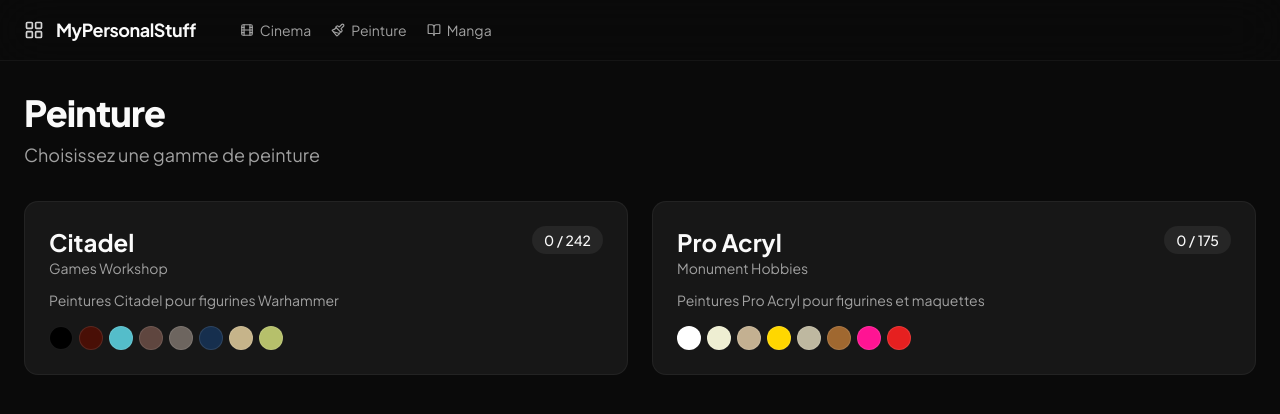
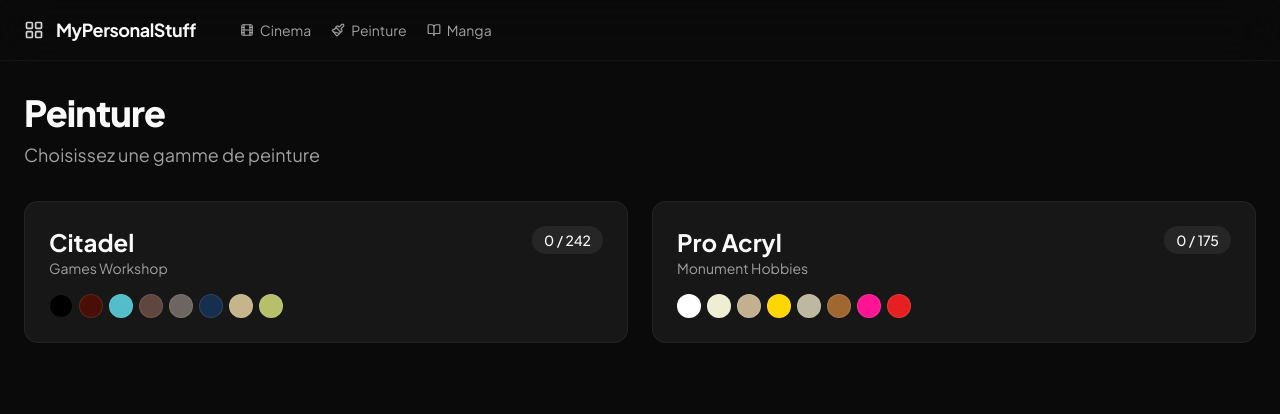
Before and after one commit to AlexandreB6/MyPersonalStuff, a Next.js app: page /peinture in a window 1280 px wide. Shown: the top 414 px of the page. Built offline with nearby package versions, Linux system fonts and the light colour scheme; no server answers; the database is empty.

Commit message:
fix: remove paint range descriptions from peinture hub
Co-Authored-By: Claude Opus 4.6 <noreply@anthropic.com>

```diff
--- a/src/app/peinture/page.tsx
+++ b/src/app/peinture/page.tsx
@@ -7,6 +7,7 @@ export const metadata = {
   description: "Inventaire de peintures miniatures",
 };
 
+/** Page hub Peinture — liste les gammes disponibles avec compteurs de possession. */
 export default async function PeinturePage() {
   const counts = await prisma.ownedPaint.groupBy({
     by: ["range"],
@@ -53,9 +54,11 @@ export default async function PeinturePage() {
                 </span>
               </div>
 
-              <p className="mt-3 text-sm text-muted-foreground">
-                {range.description}
-              </p>
+              {range.description && (
+                <p className="mt-3 text-sm text-muted-foreground">
+                  {range.description}
+                </p>
+              )}
 
               {/* Color swatches */}
               <div className="mt-4 flex gap-1.5">
--- a/src/data/citadel-paints.ts
+++ b/src/data/citadel-paints.ts
@@ -318,7 +318,7 @@ export const CITADEL_RANGE: PaintRange = {
   slug: "citadel",
   brand: "Games Workshop",
   name: "Citadel",
-  description: "Peintures Citadel pour figurines Warhammer",
+  description: "",
   paints: CITADEL_PAINTS,
   paintTypes: PAINT_TYPES,
   typeColors: CITADEL_TYPE_COLORS,
--- a/src/data/monument-hobbies-paints.ts
+++ b/src/data/monument-hobbies-paints.ts
@@ -264,7 +264,7 @@ export const MONUMENT_HOBBIES_RANGE: PaintRange = {
   slug: "monument-hobbies",
   brand: "Monument Hobbies",
   name: "Pro Acryl",
-  description: "Peintures Pro Acryl pour figurines et maquettes",
+  description: "",
   paints: MONUMENT_HOBBIES_PAINTS,
   paintTypes: MH_PAINT_TYPES,
   typeColors: MH_TYPE_COLORS,
```
